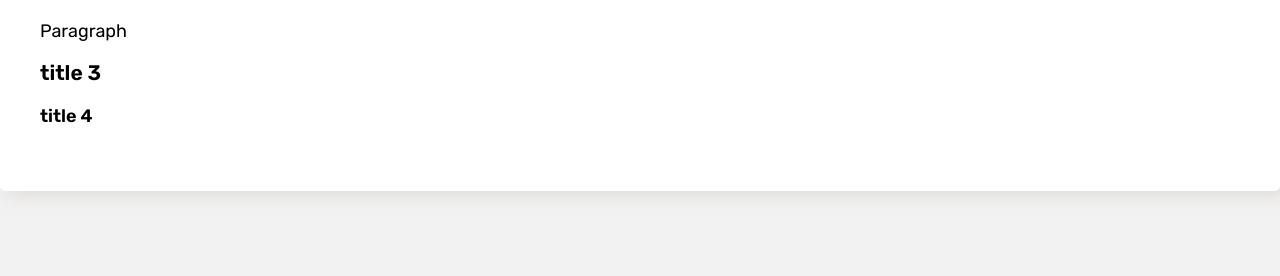
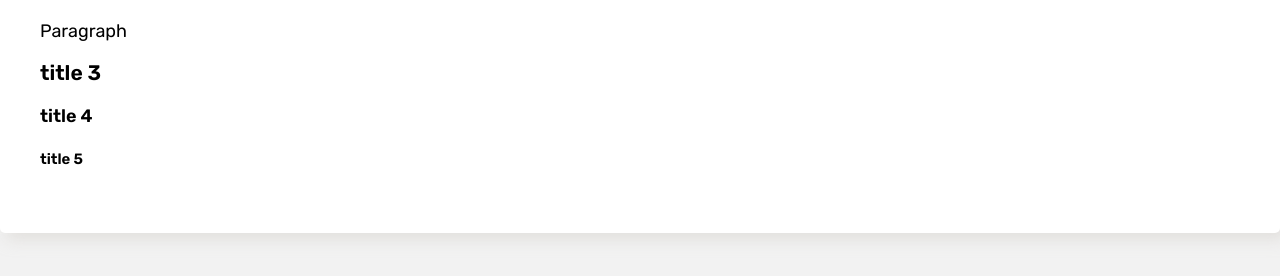
Before and after one commit to paskuvan/deaf, a plain HTML site: page index.html in a window 1280 px wide. Shown: the part 140-416 px from the top of the page. Drawn offline with Linux system fonts and the light colour scheme.

Commit message:
Update index.html

```diff
--- a/index.html
+++ b/index.html
@@ -14,6 +14,7 @@
         <p>Paragraph</p>
         <h3>title 3</h3>
         <h4>title 4</h4>
+        <h5>title 5</h5>
     </div>
 </body>
 </html>
```
